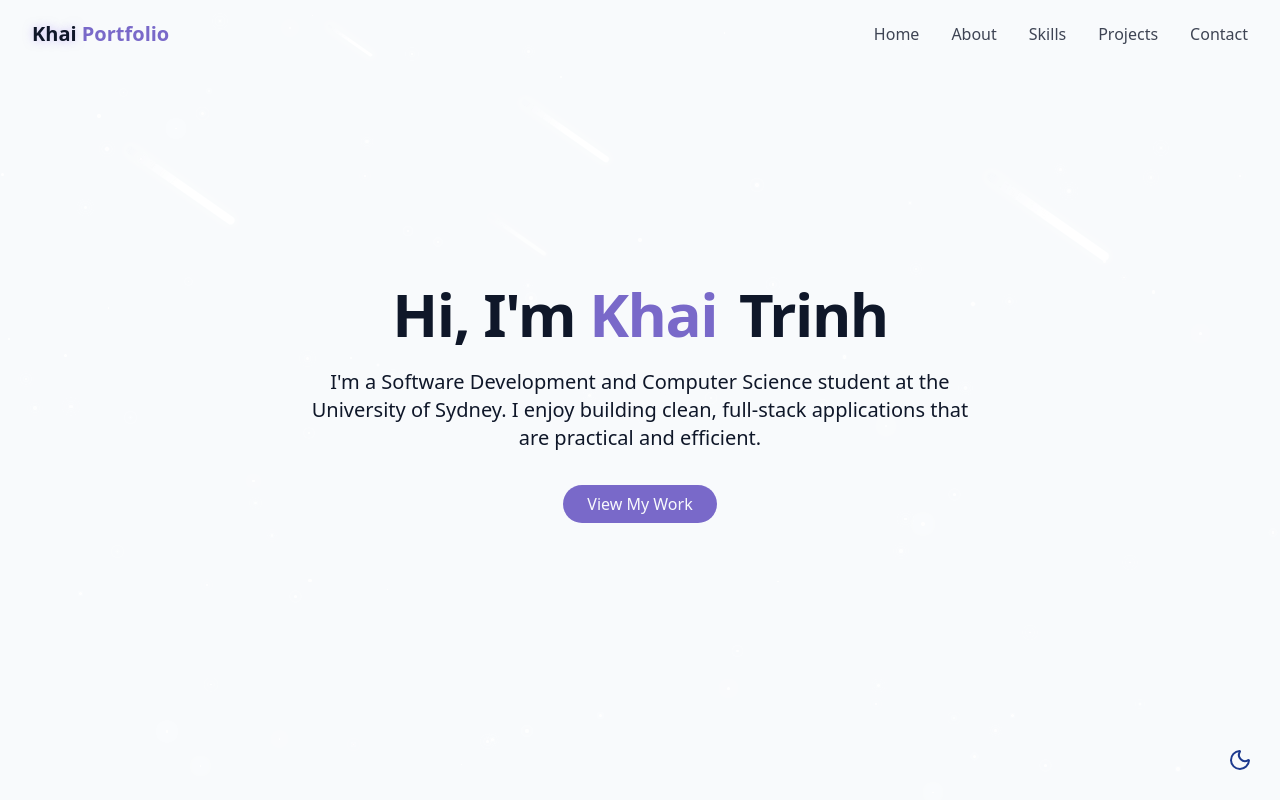
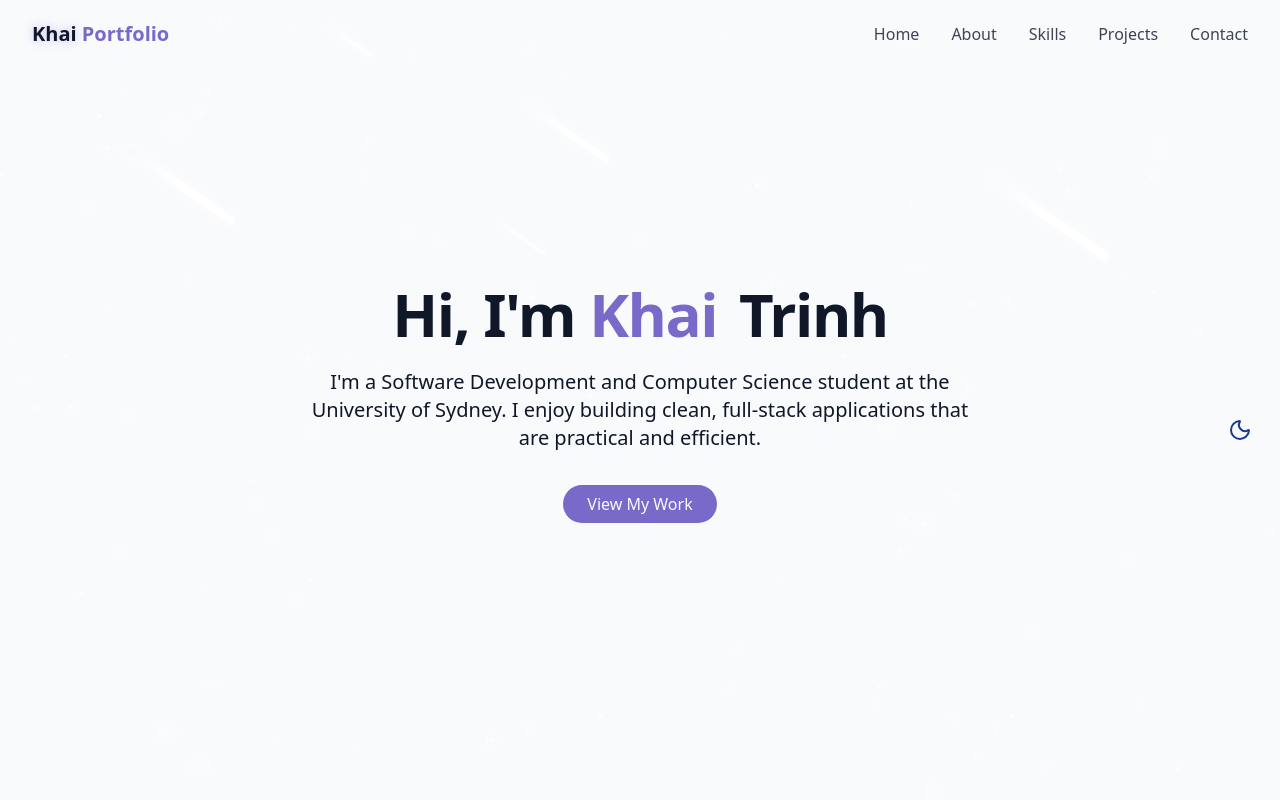
Before and after one commit to khaitrinh2010/Portfolio, a React (Vite) app: page / in a window 1280 px wide. Shown: the top 800 px of the page. Built offline with nearby package versions, Linux system fonts and the light colour scheme.

Commit message:
Finalize

```diff
--- a/src/components/theme-toggle.jsx
+++ b/src/components/theme-toggle.jsx
@@ -27,7 +27,7 @@
         }
     }
     return <button onClick={toggleTheme} className={cn(
-        "fixed max-sm:hidden bottom-5 right-5 z-50 p-2 rounded-full transition-colors duration-300",
+        "fixed max-sm:hidden top-20 md:bottom-5 right-5 z-50 p-2 rounded-full transition-colors duration-300",
         "focus:outline-hidden"
     )}
     >
```
